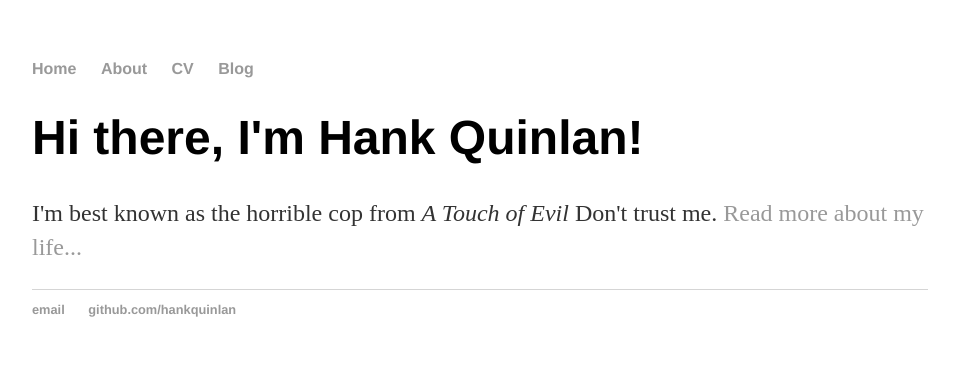
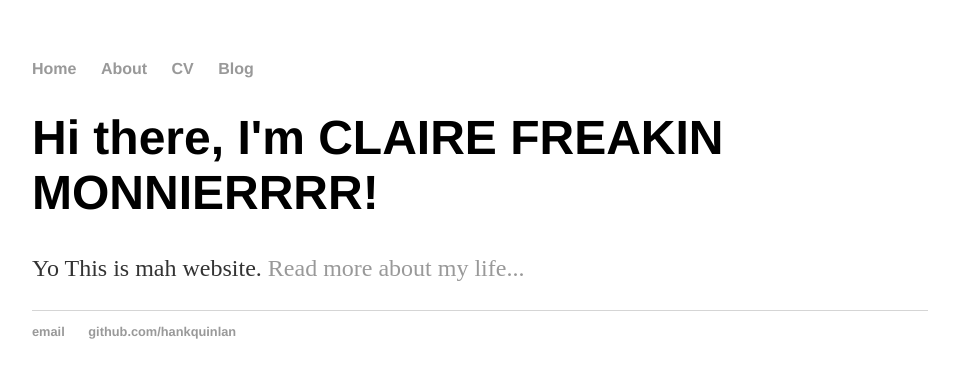
Before and after one commit to clairemonnier/clairemonnier.github.io, a plain HTML site: page index.html in a window 1280 px wide. Shown: the whole page, without its empty margins (160-1115 px from the left). Drawn offline with Linux system fonts and the light colour scheme.

Commit message:
Update index.html

```diff
--- a/index.html
+++ b/index.html
@@ -16,8 +16,8 @@
 		</nav>
 		<div class="container">
     		<div class="blurb">
-        		<h1>Hi there, I'm Hank Quinlan!</h1>
-				<p>I'm best known as the horrible cop from <em>A Touch of Evil</em> Don't trust me. <a href="/about">Read more about my life...</a></p>
+        		<h1>Hi there, I'm CLAIRE FREAKIN MONNIERRRR!</h1>
+				<p>Yo This is mah website. <a href="/about">Read more about my life...</a></p>
     		</div><!-- /.blurb -->
 		</div><!-- /.container -->
 		<footer>
```
